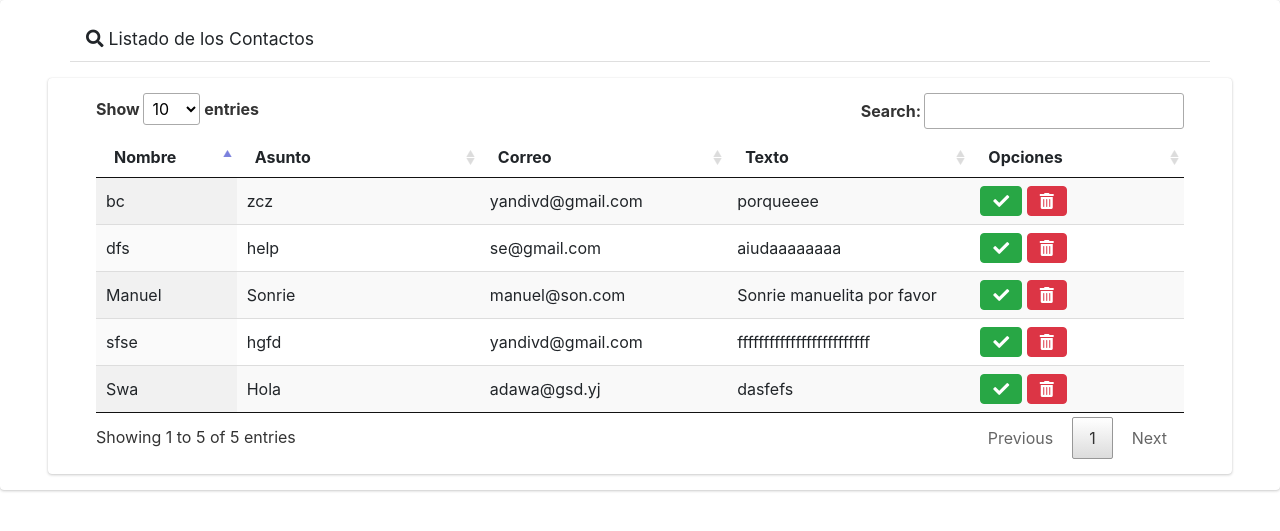
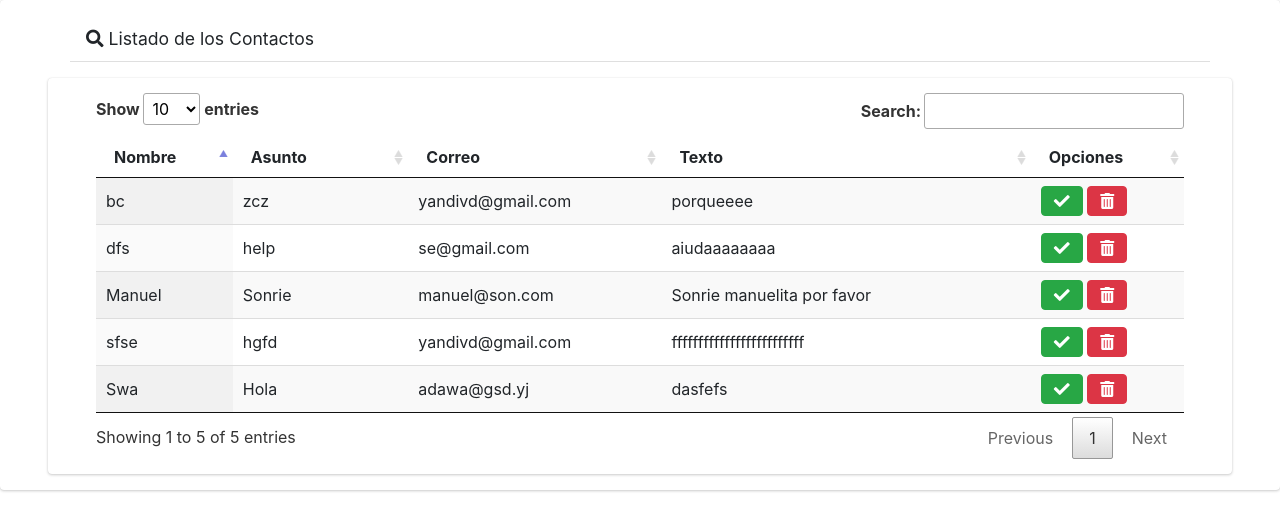
Before and after one commit to yandivd/myPortafolio, a Django app: page /listar/contactos/ in a window 1280 px wide. Shown: the top 531 px of the page. Run offline with Django 3.2, Linux system fonts and the light colour scheme; data comes from the database, SQL or seed files in the repository; some libraries are stand-ins or nearby versions.

Commit message:
estilo de las tablas

```diff
--- a/main/templates/main/contactos/list.html
+++ b/main/templates/main/contactos/list.html
@@ -49,15 +49,15 @@
                 <tbody>
                     {% for i in object_list %}
                     <tr>
-                        <td style="width: 20px;">{{i.name}}</td>
-                        <td style="width: 150px;">{{i.asunto}}</td>
-                        <td style="width: 150px;">{{i.email}}</td>
-                        <td style="width: 150px;">{{i.message}}</td>
-                        <td>
-                <a href="#" onclick="aceptarTestimonio({{i.id}})" type="button" class="btn btn-success">
+                        <td style="width: 3cm;">{{i.name}}</td>
+                        <td style="width: 4cm;">{{i.asunto}}</td>
+                        <td style="width: 6cm;">{{i.email}}</td>
+                        <td style="width: 9cm;">{{i.message}}</td>
+                        <td style="width: 2cm;">
+                <a href="#" type="button" class="btn btn-success">
                     <i class="fas fa-check"></i>
                 </a>
-                <a href="#" onclick="eliminarTestimonio({{i.id}})" type="button" class="btn btn-danger">
+                <a href="#" type="button" class="btn btn-danger">
                     <i class="fas fa-trash-alt"></i>
                 </a>
                         </td>
@@ -70,46 +70,10 @@
   <script src="{% static 'datatable/jquery/jquery.min.js'%}"></script>
   <script type="text/javascript" src="{% static 'datatable/data_tables/datatables.min.js' %}"></script>
   <script src="//cdn.jsdelivr.net/npm/sweetalert2@11"></script>
-          <script>
+    <script>
      $(document).ready( function () {
             $('#myTable').DataTable();
     } );
-
-    function aceptarTestimonio(id){
-        Swal.fire({
-            "title": "Estas Seguro?",
-            "text": "Esta accion no se puede deshacer",
-            "icon": "question",
-            "showCancelButton": true,
-            "cancelButtonText": "No, Cancelar",
-            "confirmButtonText": "Si, Aceptar Testimonio",
-            "reverseButtons": true,
-            "confirmButtonColor": "#cc1417"
-                })
-            .then(function(result){
-                if (result.isConfirmed){
-                    window.location.href = "/aceptar_testimonio/"+id+"/"
-                }
-            })
-        }
-
-    function eliminarTestimonio(id){
-        Swal.fire({
-            "title": "Estas Seguro?",
-            "text": "Esta accion no se puede deshacer",
-            "icon": "question",
-            "showCancelButton": true,
-            "cancelButtonText": "No, Cancelar",
-            "confirmButtonText": "Si, Eliminar Testimonio",
-            "reverseButtons": true,
-            "confirmButtonColor": "#cc1417"
-                })
-            .then(function(result){
-                if (result.isConfirmed){
-                    window.location.href = "/eliminar_testimonio/"+id+"/"
-                }
-            })
-        }
-  </script>
+    </script>
 </body>
 </html>
```
Also changed, not shown: main/templates/main/testimonios/list.html (+4 -4 lines).
